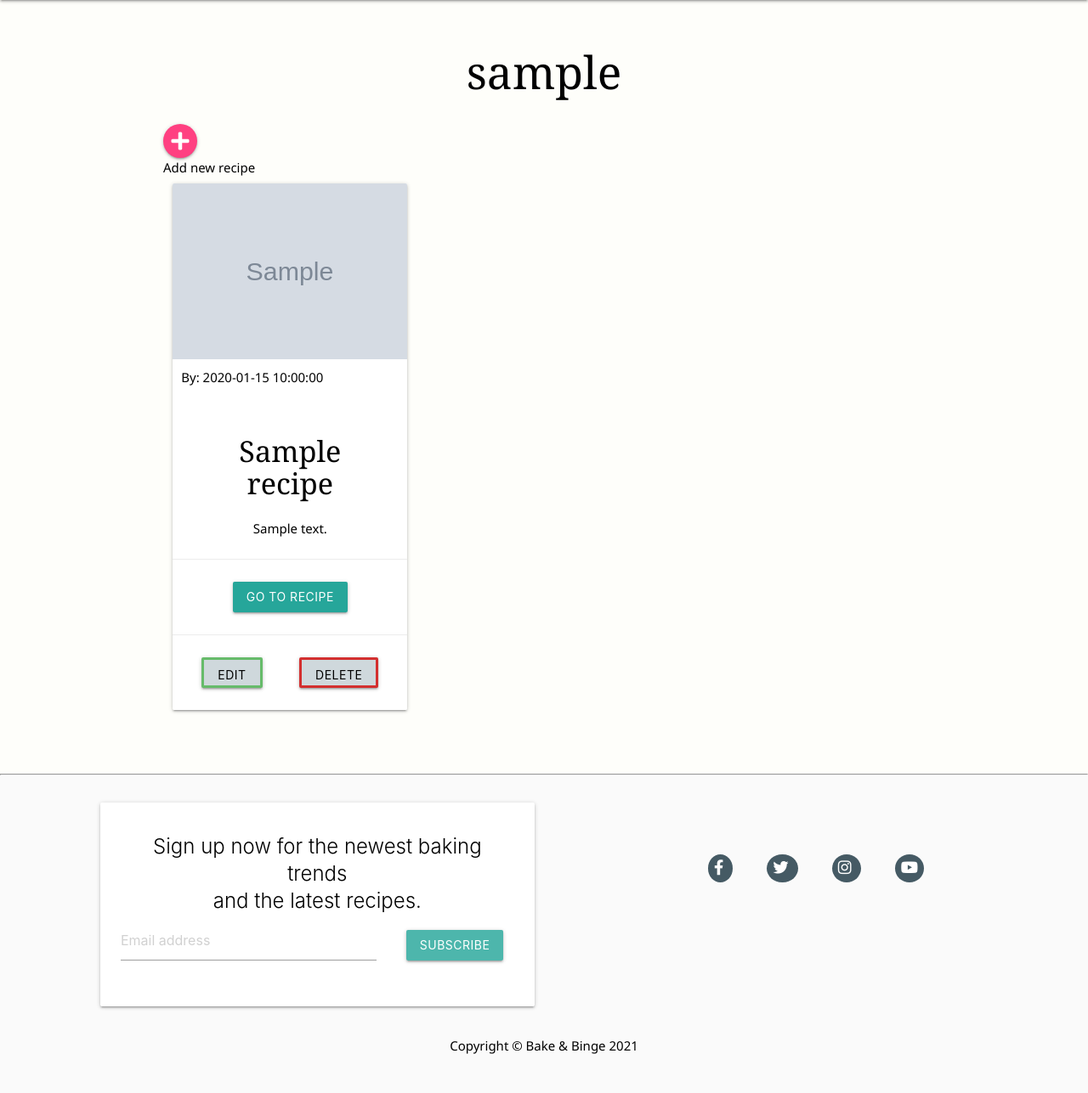
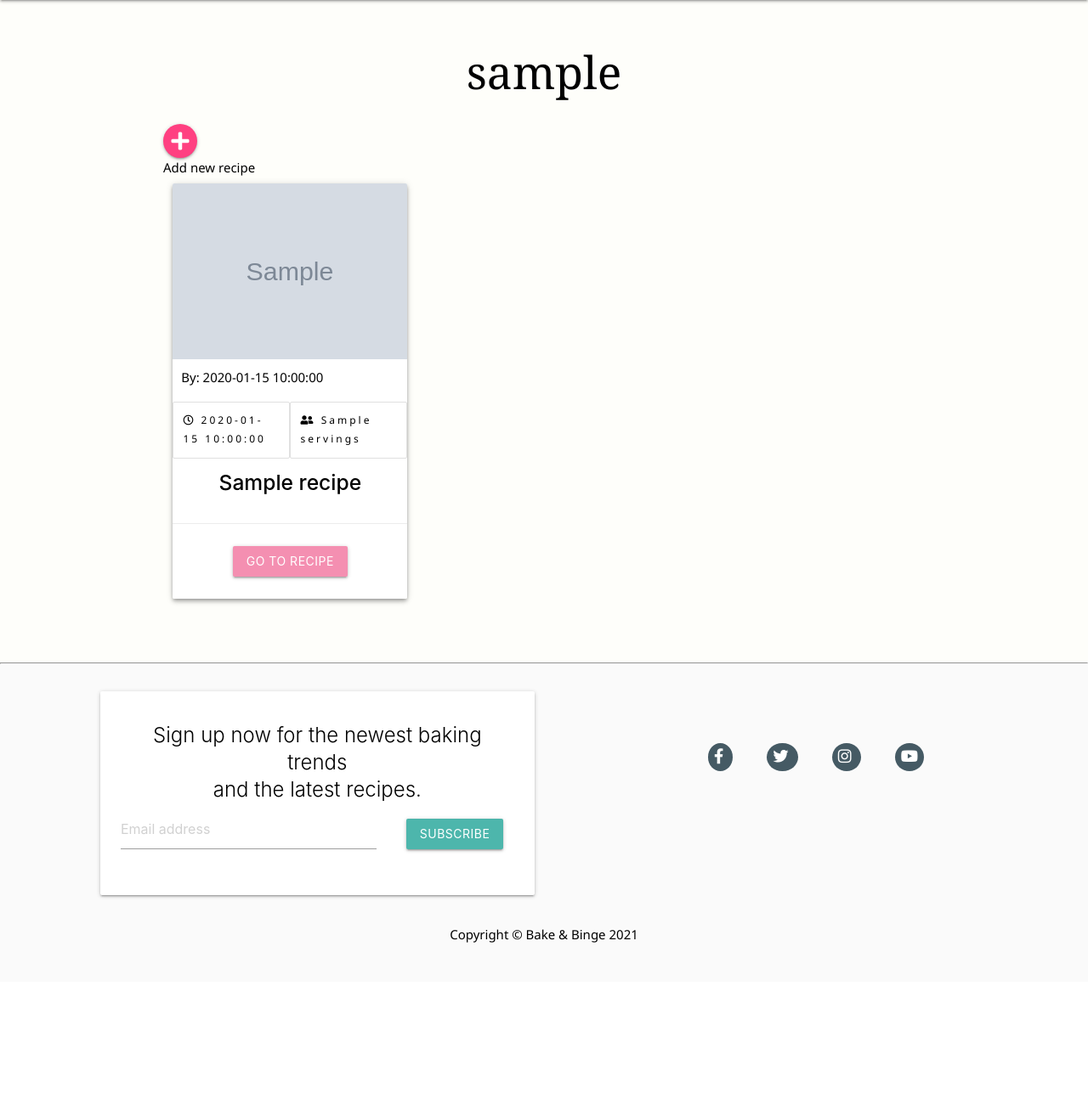
Before and after one commit to chizzletaz/BakeAndBinge, a Flask app: page /profile/admin in a window 1280 px wide. Shown: the part 64-1351 px from the top of the page at 85% size. After the commit the page ends 1174 px from the top, so only its background shows below. Run offline with Flask 2, Linux system fonts and the light colour scheme; the visitor is signed in with stand-in values (Sample User, id 1); grey boxes marked "Sample" are stand-in pictures; a database or web service that is not in the repository returns one stand-in record (values such as "Sample title"); some libraries are stand-ins or nearby versions.

Commit message:
Layout: change layout profile page to match other pages.

```diff
--- a/app.py
+++ b/app.py
@@ -137,7 +137,7 @@ def profile(username):
             except Exception as e:
                 print('Exception %s' % str(e))
                 pass
-        categories = list(mongo.db.categories.find().sort("category_name", 1))
+        categories = mongo.db.categories.find().sort("category_name", 1)
         return render_template("profile.html", recipes=recipes, username=username, categories=categories)
 
     return redirect(url_for('login'))
--- a/templates/profile.html
+++ b/templates/profile.html
@@ -7,33 +7,44 @@
     <a class="btn-floating pink accent-2" href="{{ url_for('add_recipe') }}"><i class="fas fa-plus"></i></a>
     <p>Add new recipe</p>
 
+
+    <div class="row">
         {% for recipe in recipes %}
-    <div class="row">
             <div class="col s12 m6 l4">
-            <div class="card">
+                <div class="card z-depth-2">
                     <div class="card-image">
                         <img src="{{ recipe.recipe_image }}" alt="{{ recipe.recipe_title }}">
                         <p>By: {{ recipe.created_by | capitalize }}</p>
                     </div>
+                    <div class="indications">
+                        <ul class="col s6 collection">
+                            <li class="collection-item">
+                            <p><i class="far fa-clock"></i> {{ recipe.total_time }}</p></li>
+                          </ul>
+                          <ul class="col s6 collection">
+                            <li class="collection-item">
+                                <p><i class="fas fa-user-friends"></i> {{ recipe.servings }}</p></li>
+                          </ul>
+                    </div>
                     <div class="card-content center-align">
-                    <h4><strong>{{ recipe.recipe_title | capitalize }}</strong></h4>
-                    <p>{{ recipe.recipe_description }}</p>
+                        <h5><strong>{{ recipe.recipe_title | capitalize }}</strong></h5>
                     </div>
                     <div class="card-action center-align">
-                    <a class="btn" href="{{ url_for('recipe', recipe_id=recipe._id) }}">Go to recipe</a>
+                        <a class="btn pink lighten-3" href="{{ url_for('recipe', recipe_id=recipe._id) }}">Go to
+                            recipe</a>
                     </div>
-                {#% if session.user|lower == recipe.created_by|lower %#}
+                    {% if session.user|lower == recipe.created_by|lower %}
                     <div class="card-action">
                         <a class="btn blue-grey lighten-4 black-text gb"
                             href="{{ url_for('edit_recipe', recipe_id=recipe._id) }}">Edit</a>
                         <a class="btn blue-grey lighten-4 black-text right rb"
                             href="{{ url_for('delete_recipe', recipe_id=recipe._id) }}">Delete</a>
                     </div>
-                {#% endif %#}
-            </div>
+                    {% endif %}
                 </div>
             </div>
         {% endfor %}
+    </div>
 
 </div>
 {% endblock %}
```
Lines whose indentation alone changed are shown as unchanged.
